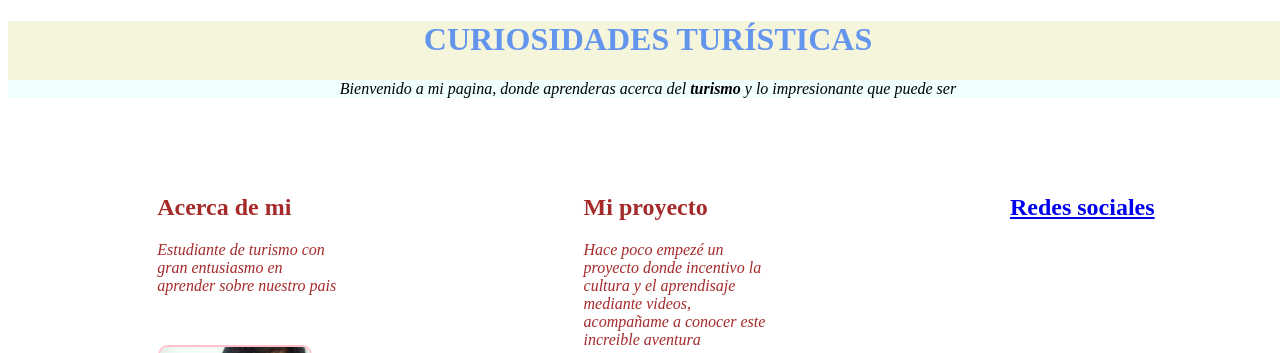
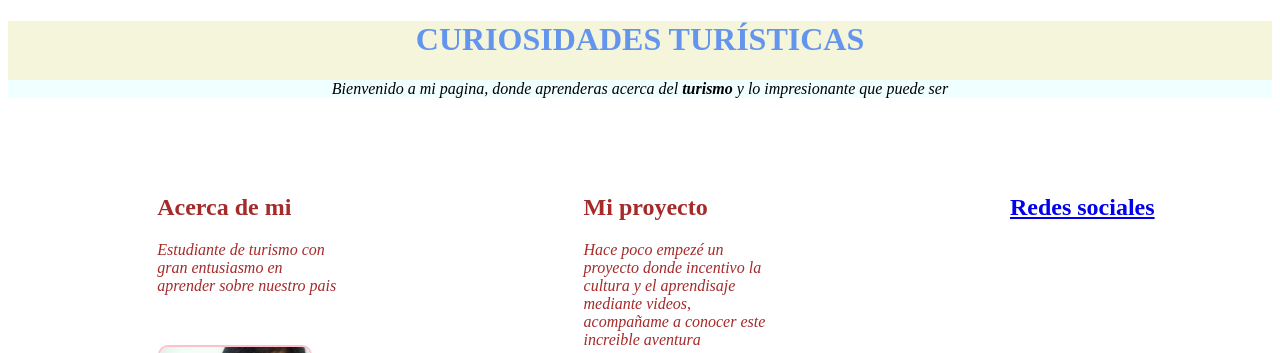
Before and after one commit to curiosidadestur/prueba2, a plain HTML site: page index.html in a window 1280 px wide. Shown: the top 353 px of the page. Drawn offline with Linux system fonts and the light colour scheme.

Commit message:
Update estilos.css
Update estilos.css

```diff
--- a/estilos.css
+++ b/estilos.css
@@ -1,6 +1,6 @@
 header{
     background-color:beige;
-    width:1280px;
+    width:auto;
 }
 
 .intro{
```
